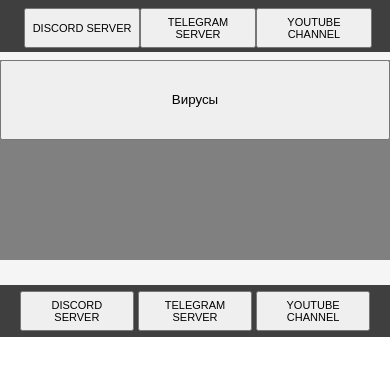
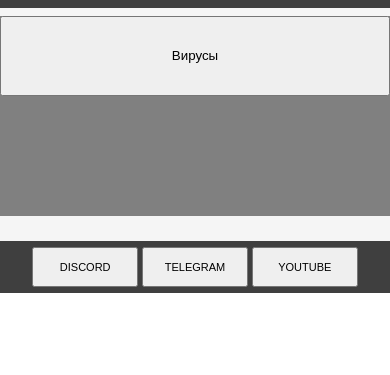
Before and after one commit to W3Bches/W3Bches, a plain HTML site: page index.html in a window 390 px wide. Shown: the part 295-670 px from the top of the page. Drawn offline with Linux system fonts and the light colour scheme.

Commit message:
Add files via upload

```diff
--- a/index.html
+++ b/index.html
@@ -24,15 +24,16 @@
       		</header>
 
             <main id=content_banner>
+
                <div id=cnt_banner>
                   <button id=viruses onclick="page()">Вирусы</button>
                </div>
             </main>
 
             <footer id=bottom_banner>
-               <button id=discord onclick="discord()">DISCORD SERVER</button>
-               <button id=discord onclick="telegram()">TELEGRAM SERVER</button>
-               <button id=discord onclick="youtube()">YOUTUBE CHANNEL</button>
+               <button id=discord onclick="discord()">DISCORD</button>
+               <button id=discord onclick="telegram()">TELEGRAM</button>
+               <button id=discord onclick="youtube()">YOUTUBE</button>
             </footer>
 
          </div>
--- a/style.css
+++ b/style.css
@@ -84,37 +84,49 @@ body{
 	}
 	#discord{
 		max-width: 180px;
+
 	}
 }
+
 @media (max-width:767px){
 	#header{
 		max-width: none;
 	}
 	#discord{
-		max-width: 100px;
+		max-width: 110px;
 		font-size: 14px;
 	}
 	#welcome{
 		font-size: 45px;
 	}
 }
-@media (max-width:439px){
+@media (max-width:476px){
 	#header{
 		max-width: none;
+		max-height: 480px;
 	}
 	#welcome{
-		font-size: 34px;
+		font-size: 32px;
 	}
 	#discord{
-		max-width: 68px;
+		max-width: 200px;
 		font-size: 12px;
+		padding: 0px;
 	}
 	#content_banner{
 		max-width: 439;
-		justify-content: center;
+
+	}
+	#msg_banner{
+		display: table-caption;
+		padding: 0px;
+	}
+	#usico{
+		width: 205px;
+		height: 205px;
 	}
 }
-@media (max-width:390px){
+@media (max-width:420px){
 	#header{
 		max-width: none;
 		display: block;
@@ -124,7 +136,7 @@ body{
 		font-size: 0px;
 	}
 	#discord{
-		max-width: 30.2%;
+		max-width: 28%;
 		font-size: 11px;
 
 	}
@@ -139,6 +151,8 @@ body{
 	#msg_banner{
 		text-align: center;
 		justify-content: center;
+		background: red;
+		display: none;
 		padding-bottom: 4px;
 	}
 
```
